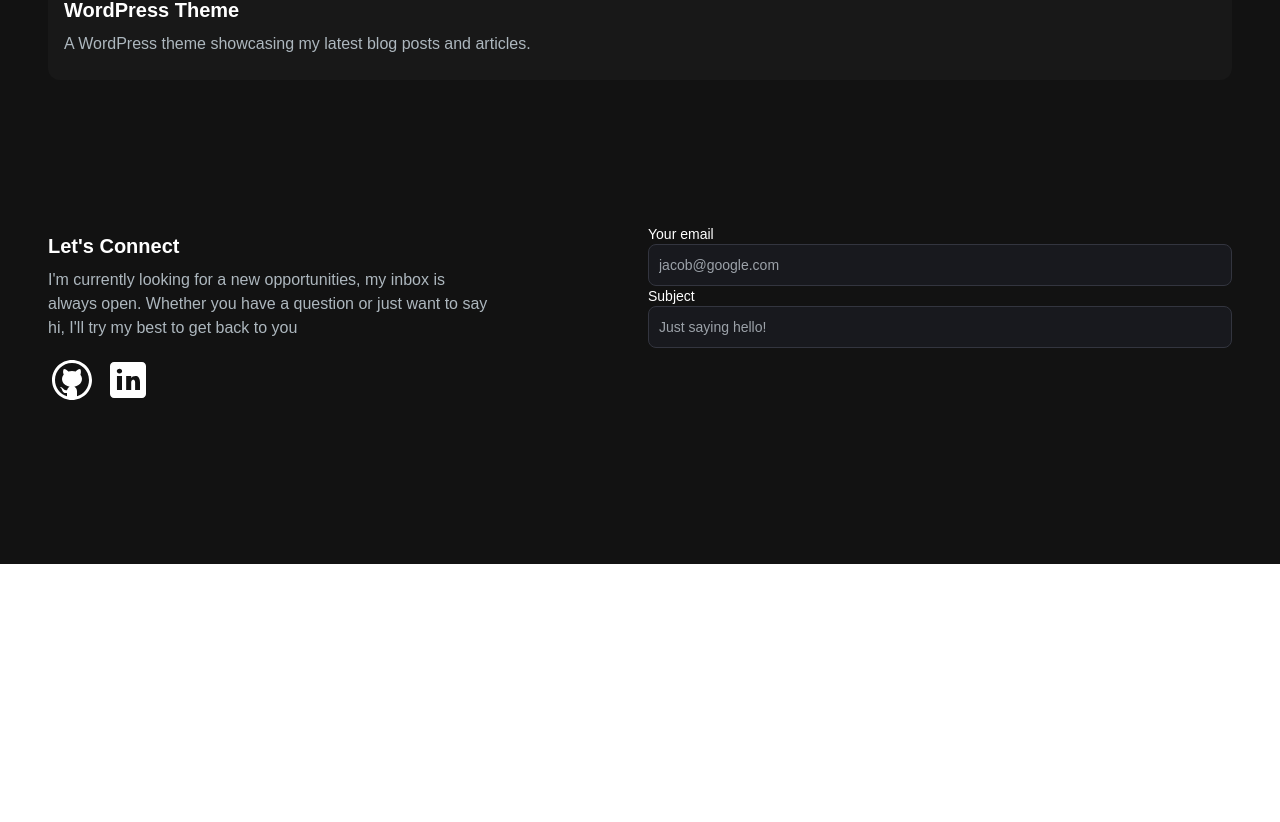
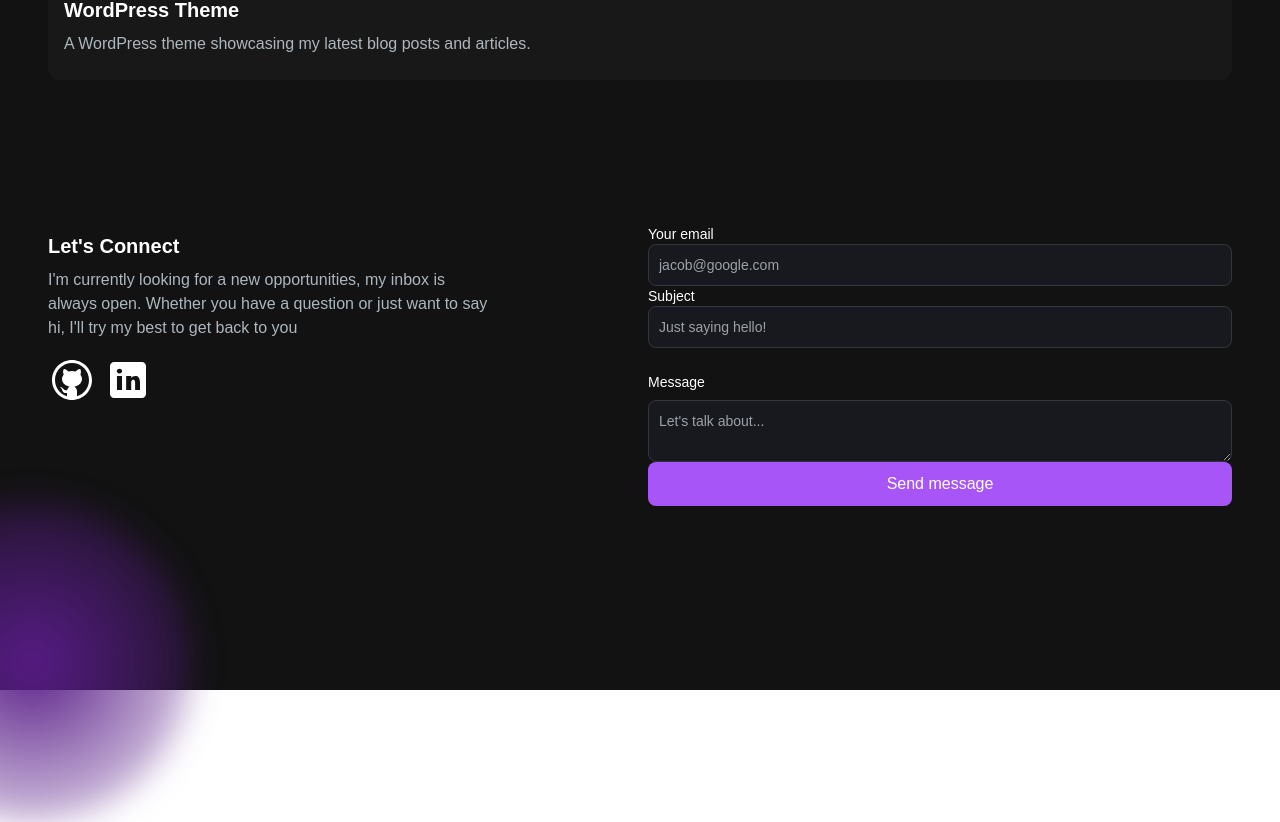
Before and after one commit to Emeka-Okpaleke/portfolio-website, a Next.js app: page / in a window 1280 px wide. Shown: the part 2338-3160 px from the top of the page. Before the commit the page ends 2902 px from the top, so only its background shows below. Built offline with nearby package versions, Linux system fonts and the light colour scheme.

Commit message:
Email section

```diff
--- a/src/app/components/EmailSection.tsx
+++ b/src/app/components/EmailSection.tsx
@@ -5,8 +5,11 @@ import Link from "next/link";
 import Image from "next/image";
 const EmailSection = () => {
   return (
-    <section className="grid md:grid-cols-2 my-12 md:my-12 py-24 gap-4">
-      <div>
+    <section
+    className="grid md:grid-cols-2 my-12 md:my-12 py-24 gap-4 relative">
+      <div className="bg-[radial-gradient(ellipse_at_center,_var(--tw-gradient-stops))] from-purple-900 to-transparent rounded-full h-80 w-80 z-0 blur-lg absolute top-3/4 -left-4 transform -translate-x-1/2 -translate-1/2">
+      </div>
+      <div className="z-10">
         <h5 className="text-xl font-bold text-white my-2">Let's Connect</h5>
         <p className="text-[#ADB7BE] mb-4 max-w-md">
           {""}
@@ -38,6 +41,7 @@ const EmailSection = () => {
             className="bg-[#18191E] border border-[#33353F] placeholder-[#9CA2A9] text-gray-100 text-sm rounded-lg block w-full p-2.5"
             placeholder="jacob@google.com"
           />
+          <div className="mb-6">
             <label
               htmlFor="subject"
               // type="email"
@@ -52,6 +56,27 @@ const EmailSection = () => {
               className="bg-[#18191E] border border-[#33353F] placeholder-[#9CA2A9] text-gray-100 text-sm rounded-lg block w-full p-2.5"
               placeholder="Just saying hello!"
             />
+          </div>
+          <div className="mb-6">
+            <label
+              htmlFor="message"
+              className="text-white block text-sm mb-2 font-medium"
+            >
+              Message
+            </label>
+            <textarea
+            name="message"
+            id="message"
+            className="bg-[#18191E] border border-[#33353F] placeholder-[#9CA2A9] text-gray-100 text-sm rounded-lg block w-full p-2.5"
+            placeholder="Let's talk about..."
+            />
+            <button
+            type="submit"
+            className="bg-purple-500 hover:bg-purple-600 text-white font-medium py-2.5 px-5 rounded-lg w-full ">
+              Send message
+            </button>
+          </div>
+
         </form>
       </div>
     </section>
```
Lines whose indentation alone changed are shown as unchanged.
